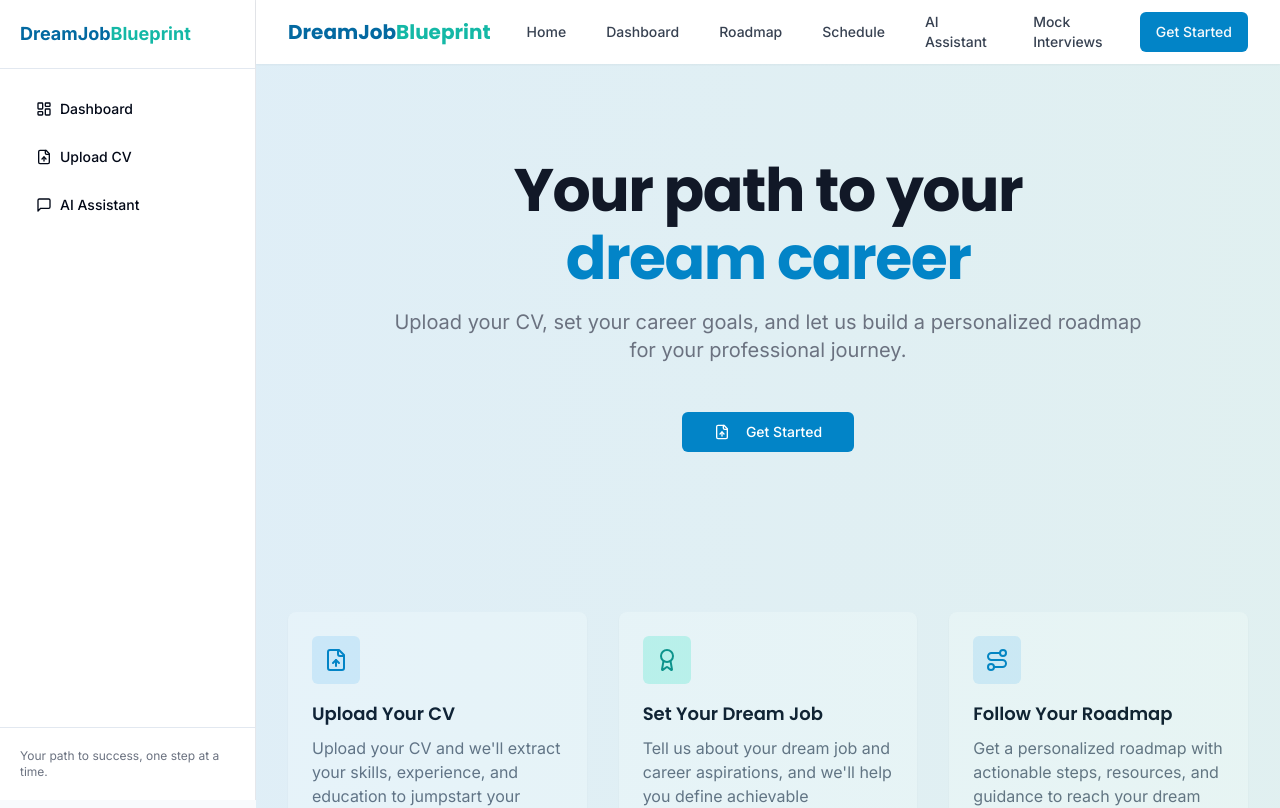
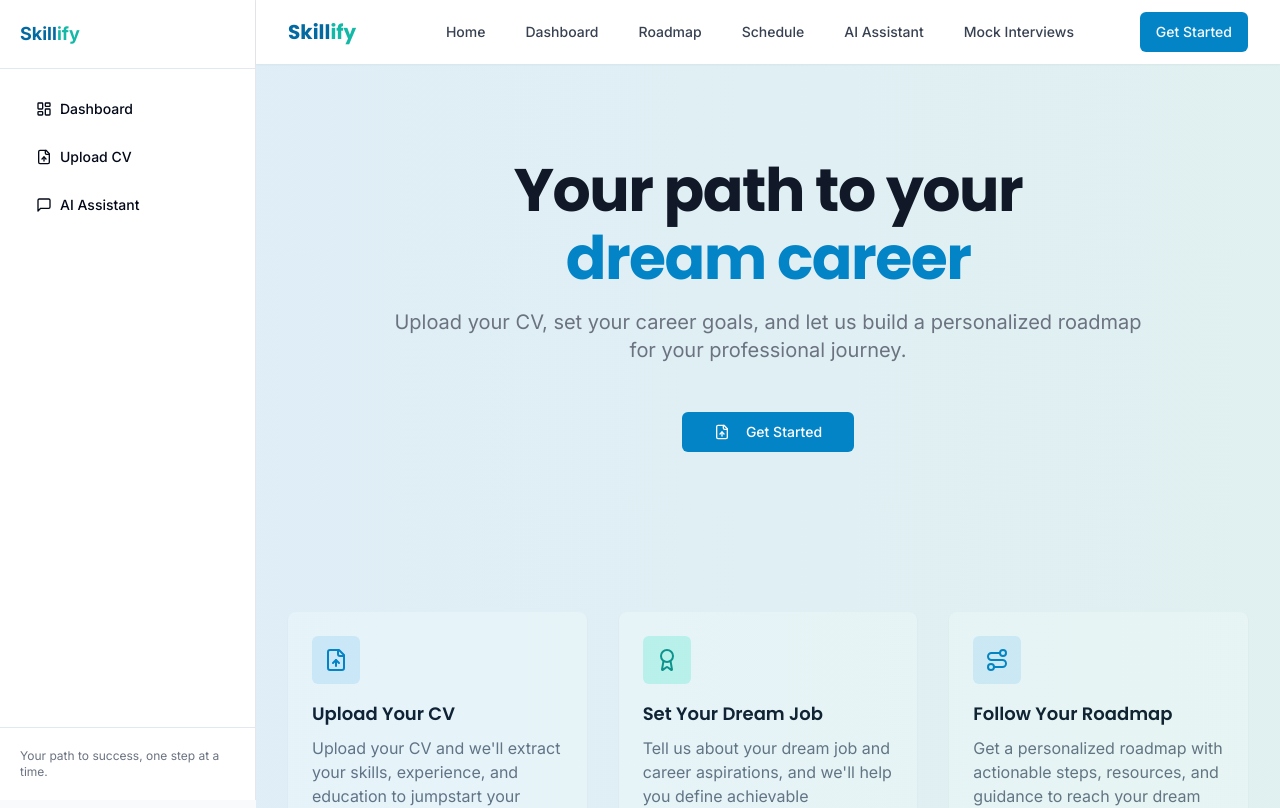
Before and after one commit to Ketan-spec/CodeChallengers_CodeCon, a React (Vite) app: page / in a window 1280 px wide. Shown: the top 808 px of the page. Built offline with nearby package versions, Linux system fonts and the light colour scheme.

Commit message:
Rename app to Skillify
Update app name in various files.

```diff
--- a/index.html
+++ b/index.html
@@ -1,14 +1,15 @@
+
 <!DOCTYPE html>
 <html lang="en">
   <head>
     <meta charset="UTF-8" />
     <meta name="viewport" content="width=device-width, initial-scale=1.0" />
-    <title>dream-job-blueprint-builder</title>
-    <meta name="description" content="Lovable Generated Project" />
+    <title>Skillify</title>
+    <meta name="description" content="Your career growth platform" />
     <meta name="author" content="Lovable" />
 
-    <meta property="og:title" content="dream-job-blueprint-builder" />
-    <meta property="og:description" content="Lovable Generated Project" />
+    <meta property="og:title" content="Skillify" />
+    <meta property="og:description" content="Your career growth platform" />
     <meta property="og:type" content="website" />
     <meta property="og:image" content="https://lovable.dev/opengraph-image-p98pqg.png" />
 
--- a/src/components/layout/Navbar.tsx
+++ b/src/components/layout/Navbar.tsx
@@ -1,4 +1,3 @@
-
 import { useState } from 'react';
 import { Link } from 'react-router-dom';
 import { Button } from '@/components/ui/button';
@@ -20,7 +19,7 @@ const Navbar = () => {
           <div className="flex items-center">
             <Link to="/" className="flex-shrink-0 flex items-center">
               <span className="text-dream-700 font-poppins font-bold text-xl">
-                DreamJob<span className="text-career-500">Blueprint</span>
+                Skill<span className="text-career-500">ify</span>
               </span>
             </Link>
           </div>
--- a/src/components/layout/Sidebar.tsx
+++ b/src/components/layout/Sidebar.tsx
@@ -95,7 +95,7 @@ const Sidebar = () => {
       <div className="flex flex-col h-full">
         <div className="p-5 border-b">
           <div className="text-lg font-bold text-dream-700">
-            DreamJob<span className="text-career-500">Blueprint</span>
+            Skill<span className="text-career-500">ify</span>
           </div>
           {user && (
             <div className="mt-2 text-sm text-gray-500">
--- a/src/pages/Index.tsx
+++ b/src/pages/Index.tsx
@@ -1,4 +1,3 @@
-
 import Navbar from '@/components/layout/Navbar';
 import Hero from '@/components/home/Hero';
 import { Button } from '@/components/ui/button';
@@ -141,9 +140,9 @@ const Index = () => {
           <div className="flex flex-col md:flex-row justify-between items-center">
             <div className="mb-6 md:mb-0">
               <h2 className="text-2xl font-bold">
-                DreamJob<span className="text-dream-400">Blueprint</span>
+                Skill<span className="text-dream-400">ify</span>
               </h2>
-              <p className="mt-2 text-gray-300">Your path to success, one step at a time.</p>
+              <p className="mt-2 text-gray-300">Your path to professional growth.</p>
             </div>
 
             <div className="flex space-x-8">
@@ -168,7 +167,7 @@ const Index = () => {
           </div>
 
           <div className="mt-8 pt-8 border-t border-gray-700 text-center">
-            <p className="text-gray-400">&copy; {new Date().getFullYear()} DreamJob Blueprint. All rights reserved.</p>
+            <p className="text-gray-400">&copy; {new Date().getFullYear()} Skillify. All rights reserved.</p>
           </div>
         </div>
       </footer>
```
Also changed, not shown: 1 other file (tests, documents, lock files or other folders).
